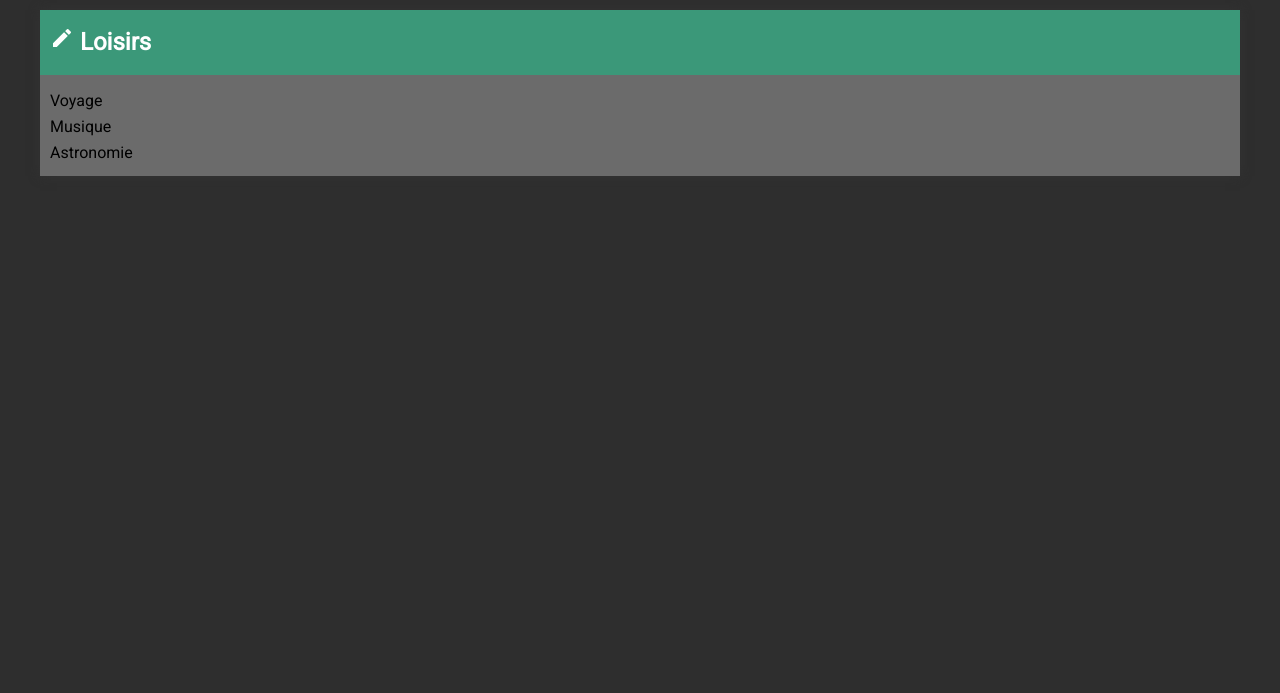
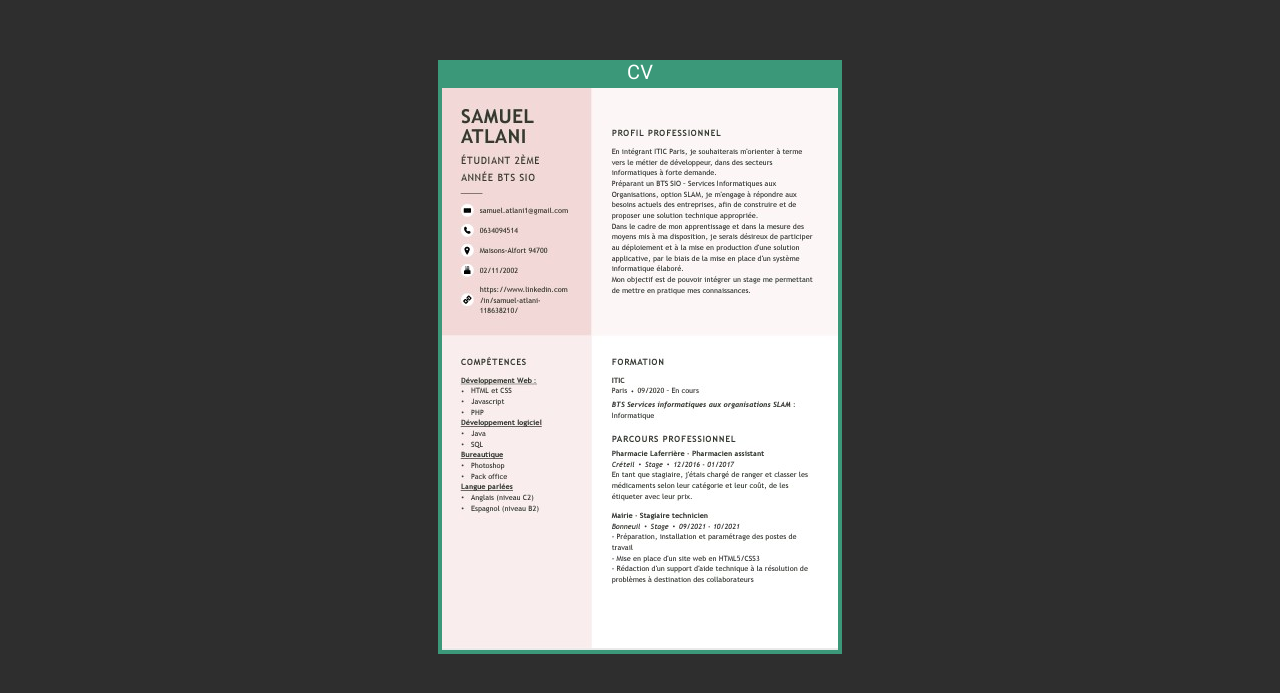
Before and after one commit to SamEPK/myportfolio, a PHP site: page /section/profil.html in a window 1280 px wide. Shown: the part 80-773 px from the top of the page. Run offline with PHP 8.4, Linux system fonts and the light colour scheme.

Commit message:
ihniohbn

```diff
--- a/css/profil.css
+++ b/css/profil.css
@@ -68,6 +68,7 @@ nav {
 
 nav ul {
     text-align: center;
+    margin-bottom: 6rem;
 }
 
 nav ul li {
@@ -76,6 +77,7 @@ nav ul li {
     padding: 1.5rem;
     border-radius: 2.5rem;
     vertical-align: middle;
+
 }
 
 nav ul li a {
@@ -181,16 +183,24 @@ section h2{
     line-height: 4.5rem;
     /* top:0; */
 }
-main,footer{
-    max-width: 120.0rem;
-    margin: 0 auto;
-    background-color: var(--color-main);
-    box-shadow: 0 0 1.0rem #333 ;
-}
 section ul, section ul li p{
     line-height: 2.6rem;
     padding: 1rem;
     text-align: justify;
+}
+.cv{
+    display: flex;
+    justify-content: center;
+}
+.cv img{
+    border: solid .4rem var(--color-primary);
+}
+
+.cv a p{
+    text-align: center;
+    font-size: 2rem;
+    color: #fff;
+    background-color: var(--color-primary);
 }
 
 footer{
@@ -229,6 +239,9 @@ main section{
         display: inline-block;
         padding: none;
     }
+    .cv img{
+        max-width: 30rem;
+    }
 
 
 }
--- a/section/profil.html
+++ b/section/profil.html
@@ -1,5 +1,6 @@
 <!DOCTYPE html>
 <html lang="en">
+
 <head>
     <meta charset="UTF-8">
     <meta http-equiv="X-UA-Compatible" content="IE=edge">
@@ -7,10 +8,11 @@
     <title>Profil</title>
     <link href="https://fonts.googleapis.com/icon?family=Material+Icons" rel="stylesheet">
     <link rel="icon" type="image/png" sizes="32x32" href="../asset/coding.png" />
-	<link rel="icon" type="image/png" sizes="16x16" href="../asset/coding.png" />
+    <link rel="icon" type="image/png" sizes="16x16" href="../asset/coding.png" />
     <link rel="manifest" href="../asset/site.webmanifest">
     <link rel="stylesheet" href="../css/profil.css">
 </head>
+
 <body>
     <header>
         <nav>
@@ -26,17 +28,14 @@
         </nav>
     </header>
     <main>
-        <section>
-            <h2><span class="material-icons" aria-hidden="true">
-                edit
-                </span>&nbsp;Loisirs</h2>
-            <ul>
-                <li>Voyage</li>
-                <li>Musique</li>
-                <li>Astronomie</li>
-            </ul>
+        <section class="cv">
+            <a target="_blank"href="../asset/Samuel_Atlani_CV_FINAL.PDF">
+                <p>CV</p><img src="../asset/CV.jpg" alt="cv">
+            </a>
+
         </section>
     </main>
 
 </body>
+
 </html>
```
Also changed, not shown: tamplate.html (+35 -18 lines), asset/CV.jpg (added), 1 other file.
